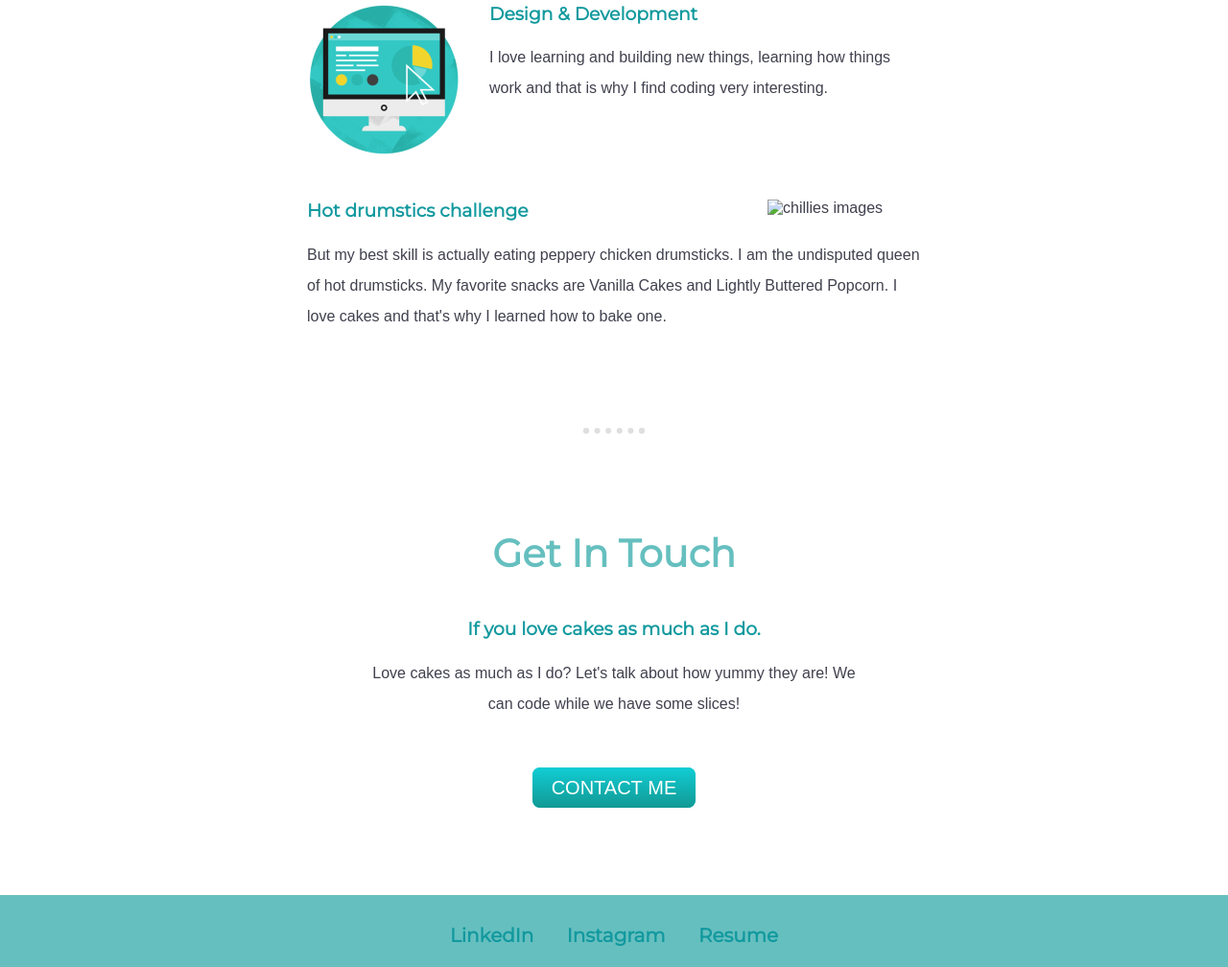
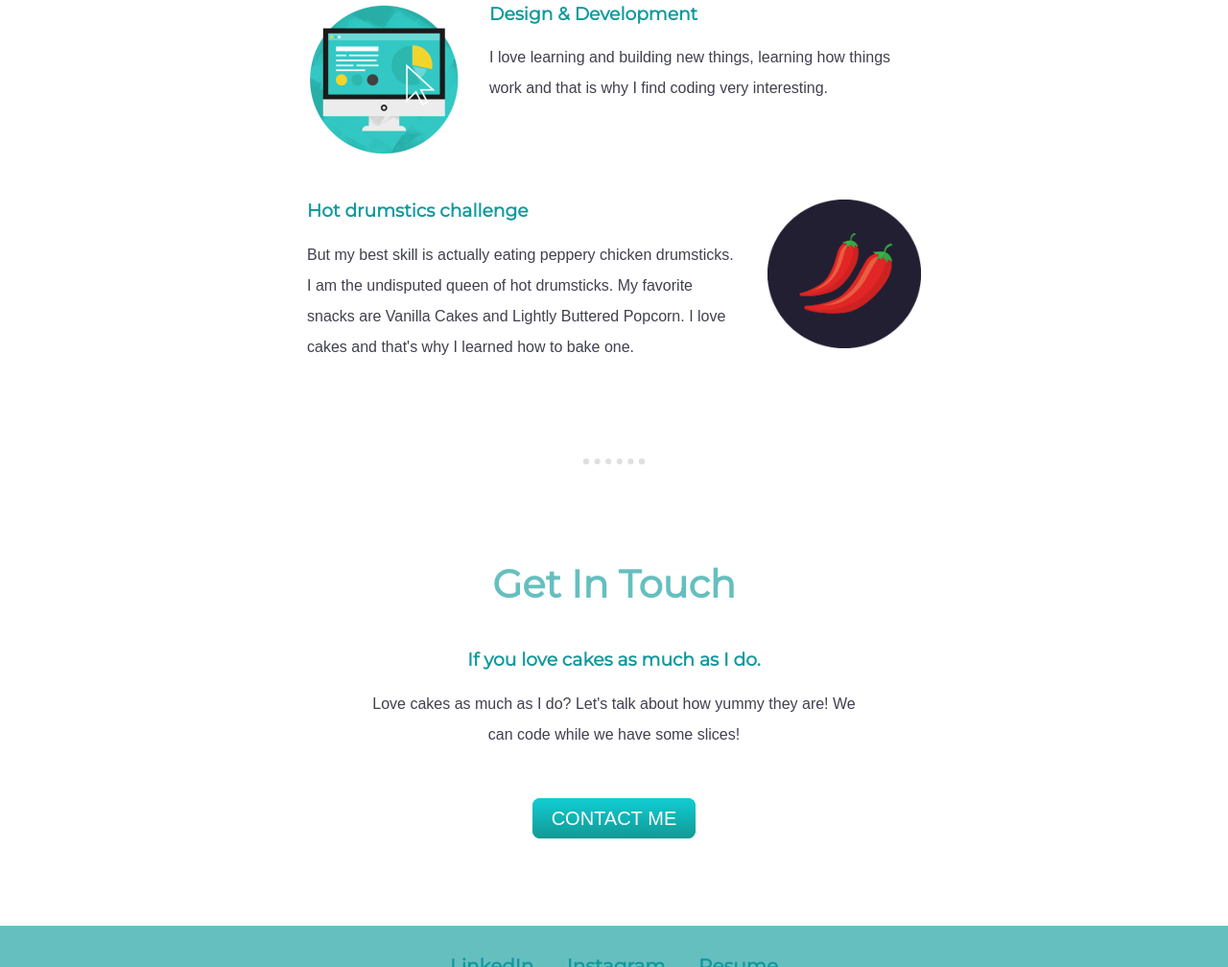
Before and after one commit to tofunmifatunmbi/My-Website, a plain HTML site: page index.html in a window 1280 px wide. Shown: the part 1768-2776 px from the top of the page at 96% size. Drawn offline with Linux system fonts and the light colour scheme.

Commit message:
Website Update

```diff
--- a/index.html
+++ b/index.html
@@ -34,7 +34,7 @@
           <p class="code-skill-description"> I love learning and building new things, learning how things work and that is why I find coding very interesting.</p>
         </div>
         <div class="skill-row">
-          <img class="chillies-image" src="images\chillies.png" alt="chillies images">
+          <img class="chillies-image" src="chillies.png" alt="chillies images">
           <h3>Hot drumstics challenge</h3>
           <p class="chilli-skill-description">But my best skill is actually eating peppery chicken drumsticks. I am the undisputed queen of hot drumsticks. My favorite snacks are Vanilla Cakes and Lightly Buttered Popcorn. I love cakes and that's why I learned how to bake one.</p>
         </div>
```
